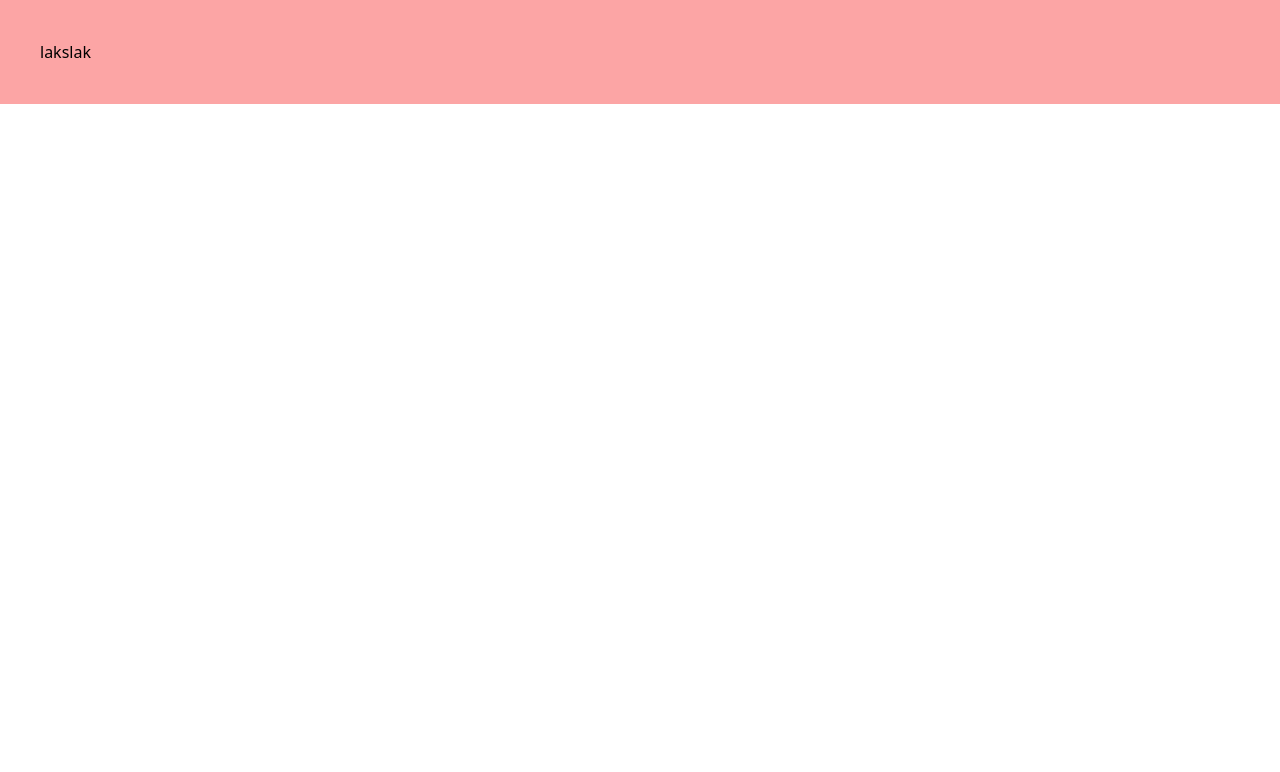
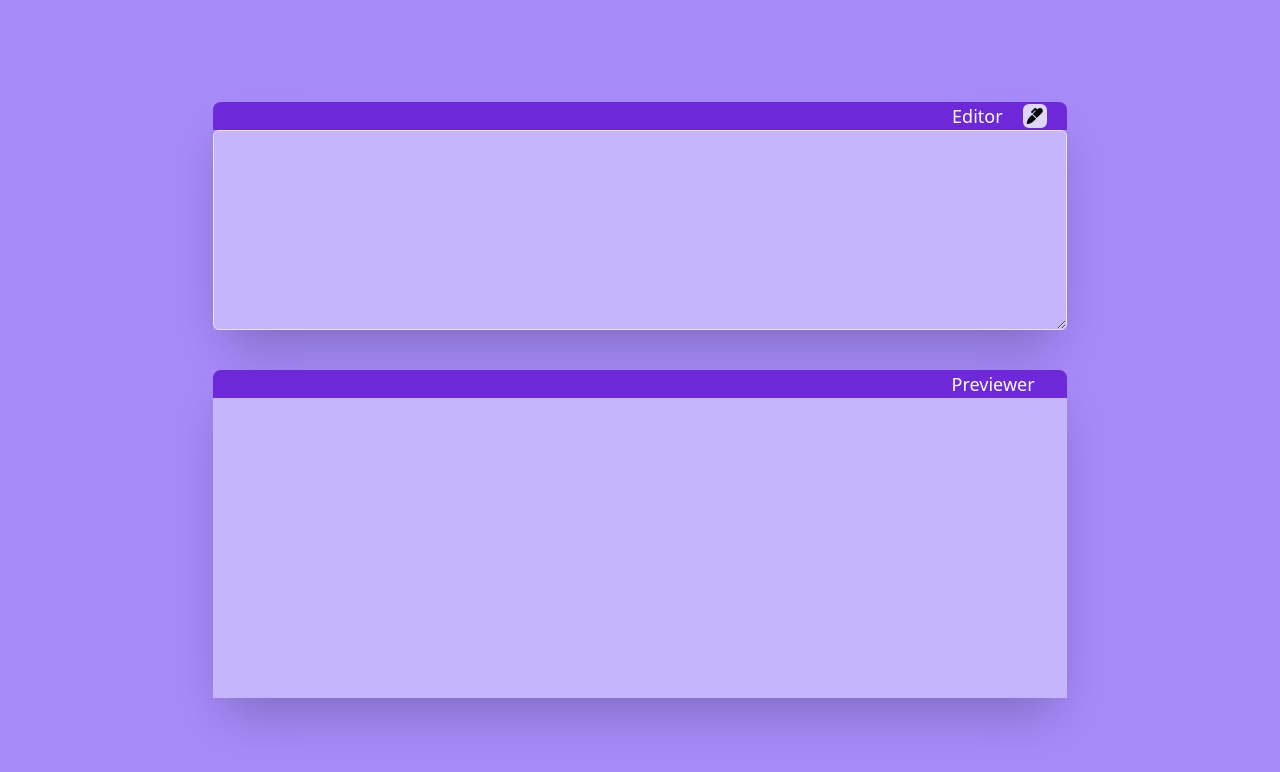
Before and after one commit to Trefu/markdown-previewer, a React (Create React App) app: page / in a window 1280 px wide. Shown: the top 772 px of the page. Built offline with nearby package versions, Linux system fonts and the light colour scheme.

Commit message:
previewer and texteditor component created

```diff
--- a/package.json
+++ b/package.json
@@ -7,6 +7,7 @@
     "@testing-library/jest-dom": "^5.14.1",
     "@testing-library/react": "^11.2.7",
     "@testing-library/user-event": "^12.8.3",
+    "marked": "^2.1.3",
     "react": "^17.0.2",
     "react-dom": "^17.0.2",
     "react-scripts": "4.0.3",
@@ -14,8 +15,8 @@
   },
   "scripts": {
     "start": "craco start",
-     "build": "craco build",
-     "test": "craco test",
+    "build": "craco build",
+    "test": "craco test",
     "eject": "react-scripts eject"
   },
   "eslintConfig": {
--- a/public/index.html
+++ b/public/index.html
@@ -8,14 +8,15 @@
   <meta name="theme-color" content="#000000" />
   <meta name="description" content="Markdown previewer for freecodecamp" />
   <link rel="manifest" href="%PUBLIC_URL%/manifest.json" />
-
+  <link rel="stylesheet" href="https://pro.fontawesome.com/releases/v5.10.0/css/all.css"
+    integrity="sha384-AYmEC3Yw5cVb3ZcuHtOA93w35dYTsvhLPVnYs9eStHfGJvOvKxVfELGroGkvsg+p" crossorigin="anonymous" />
   <title>Markdown previewer</title>
 </head>
 
 <body>
   <noscript>You need to enable JavaScript to run this app.</noscript>
   <div id="root"></div>
-
+  <script src="https://cdn.freecodecamp.org/testable-projects-fcc/v1/bundle.js"></script>
 </body>
 
 </html>
--- a/src/App.jsx
+++ b/src/App.jsx
@@ -1,8 +1,11 @@
+import Previewer from "./components/Previewer";
+import TextEditor from "./components/TextEditor";
 
 function App() {
   return (
-    <div >
-      <h1 className="bg-red-300 p-10"  >lakslak</h1>
+    <div className="flex flex-col min-h-screen justify-center items-center bg-purple-400">
+      <TextEditor />
+      <Previewer />
     </div>
   );
 }
--- /dev/null
+++ b/src/components/Previewer.jsx
@@ -0,0 +1,12 @@
+const Previewer = (props) => {
+    return (
+
+        <div className="shadow-2xl w-2/3 container mx-auto flex flex-col justify-center bg-purple-400 text-white">
+            <div className=' rounded-t-lg w-full bg-purple-700 flex justify-end items-center'>
+                <h3 className='text-lg mr-8'>Previewer</h3></div>
+            <div className='bg-purple-300 ' id='preview'></div>
+        </div>
+    )
+}
+
+export default Previewer
--- /dev/null
+++ b/src/components/TextEditor.jsx
@@ -0,0 +1,14 @@
+
+const TextEditor = () => {
+    return (
+        <div className='shadow-2xl w-2/3 container mx-auto flex flex-col  bg-purple-400 mb-10'>
+            <div className='rounded-t-lg w-full bg-purple-700 flex justify-end items-center'>
+                <h3 className='text-lg text-white pr-5'>Editor</h3>
+                <i className="p-1 bg-purple-200 rounded-md fas fa-marker mr-5"></i></div>
+            <textarea id='editor' className="border rounded-md bg-purple-300" name="editor" id="editor"></textarea>
+        </div>
+    )
+}
+
+
+export default TextEditor
--- a/src/index.css
+++ b/src/index.css
@@ -1,3 +1,14 @@
 @tailwind base;
 @tailwind components;
 @tailwind utilities;
+@layer utilities {
+
+    #editor{
+        min-height:200px
+    }
+    #preview{
+        min-height:300px
+
+    }
+
+}
```
Also changed, not shown: 1 other file (tests, documents, lock files or other folders).
